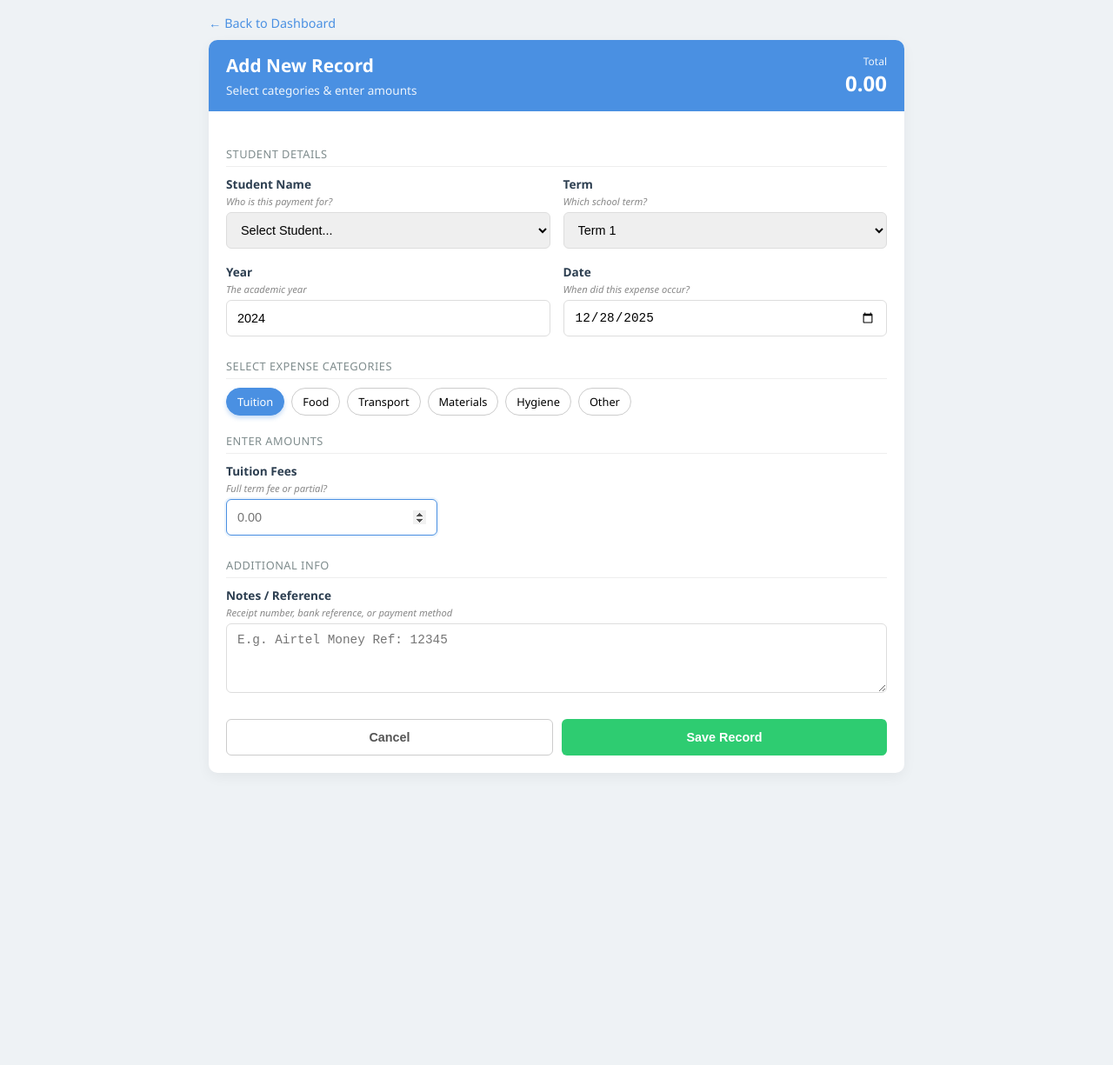
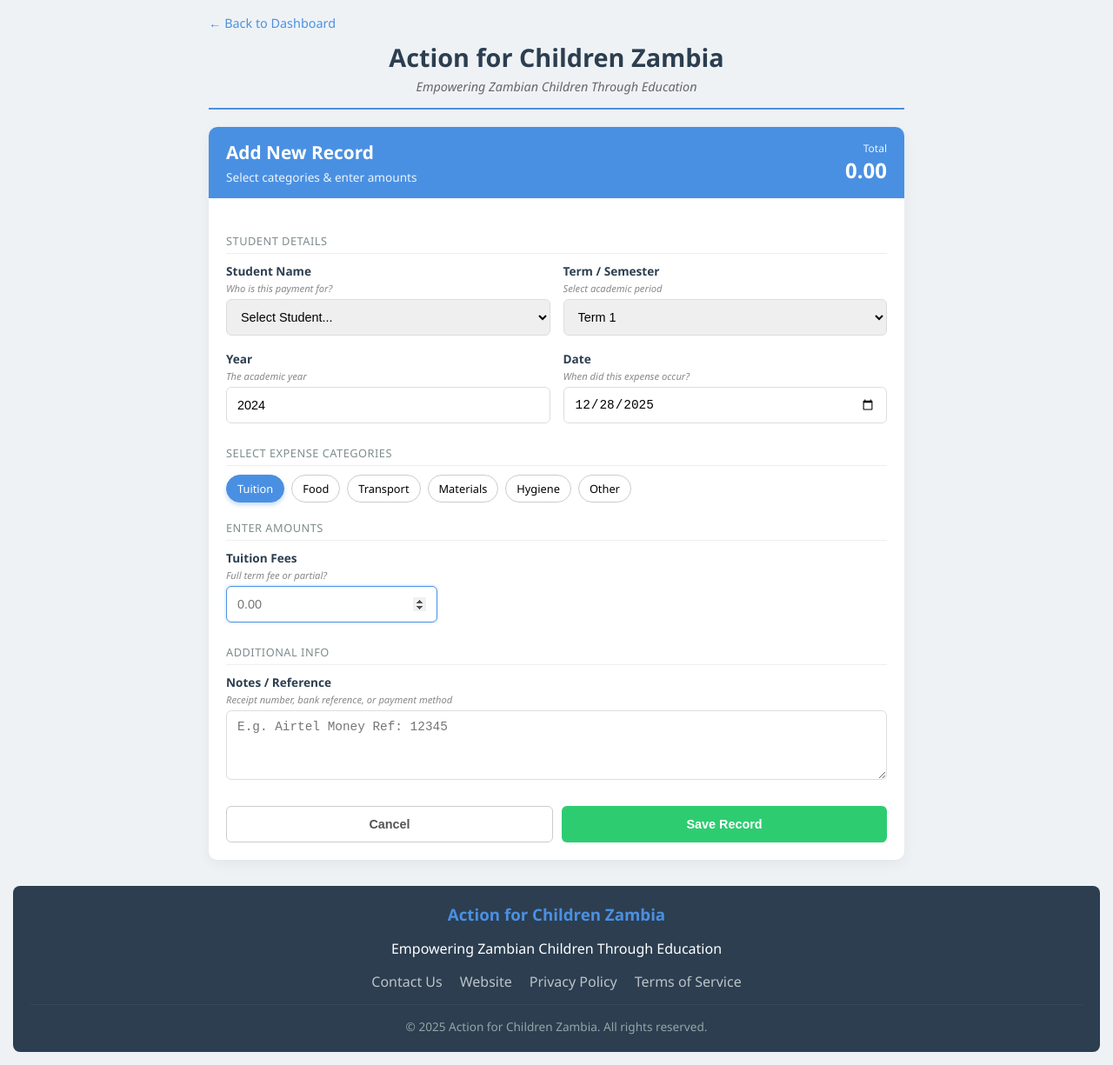
Before and after one commit to Godfrey-cyber23/schoolexpensesform, a plain HTML site: page index.html in a window 1280 px wide. Shown: the whole page at 87% size. Before the commit the page ends 904 px from the top, so only its background shows below. Drawn offline with Linux system fonts and the light colour scheme.

Commit message:
Add organization header and footer to enhance page structure and branding

```diff
--- a/index.html
+++ b/index.html
@@ -31,6 +31,40 @@
             max-width: 800px;
             margin: 0 auto;
         }
+
+ /* Organization Header Styling */
+.org-header {
+    text-align: center;
+    margin-bottom: 20px;
+    padding-bottom: 15px;
+    border-bottom: 2px solid var(--primary);
+}
+
+.org-name {
+    font-size: 1.8rem;
+    color: var(--dark);
+    margin: 0;
+    font-weight: bold;
+}
+
+.org-tagline {
+    font-size: 0.9rem;
+    color: #666;
+    font-style: italic;
+    margin-top: 5px;
+    display: block;
+}
+
+@media (max-width: 480px) {
+    .org-name {
+        font-size: 1.5rem;
+    }
+
+    .org-tagline {
+        font-size: 0.8rem;
+    }
+}
+
 
         .form-card {
             background: white;
@@ -399,6 +433,47 @@
             color: #721c24;
             border: 1px solid #f5c6cb;
         }
+
+/* Simple Footer */
+    .simple-footer {
+        background: #2c3e50;
+        color: white;
+        padding: 20px;
+        margin-top: 30px;
+        border-radius: 8px;
+        text-align: center;
+    }
+
+    .simple-footer h3 {
+        color: #4a90e2;
+        margin: 0 0 10px 0;
+    }
+
+    .footer-links {
+        margin: 15px 0;
+        display: flex;
+        justify-content: center;
+        gap: 20px;
+        flex-wrap: wrap;
+    }
+
+    .footer-links a {
+        color: #bdc3c7;
+        text-decoration: none;
+        transition: color 0.3s;
+    }
+
+    .footer-links a:hover {
+        color: #4a90e2;
+    }
+
+    .copyright {
+        font-size: 0.85rem;
+        color: #95a5a6;
+        margin-top: 15px;
+        border-top: 1px solid #34495e;
+        padding-top: 15px;
+    }
     </style>
 </head>
 
@@ -406,6 +481,11 @@
 
     <div class="container">
         <a href="dashboard.html" class="back-link">← Back to Dashboard</a>
+
+         <div class="org-header">
+        <h1 class="org-name">Action for Children Zambia</h1>
+        <span class="org-tagline">Empowering Zambian Children Through Education</span>
+    </div>
 
         <div class="form-card">
             <div class="form-header">
@@ -443,12 +523,18 @@
                         </select>
                     </div>
                     <div class="form-group">
-                        <label>Term</label>
-                        <small class="helper-text">Which school term?</small>
+    <label>Term / Semester</label>
+    <small class="helper-text">Select academic period</small>
     <select id="term" required>
+        <!-- Term Options -->
         <option value="Term 1">Term 1</option>
         <option value="Term 2">Term 2</option>
         <option value="Term 3">Term 3</option>
+        <!-- Semester Options -->
+        <option value="Semester 1">Semester 1</option>
+        <option value="Semester 2">Semester 2</option>
+        <!-- Special Term -->
+        <option value="Special Term">Special Term</option>
     </select>
 </div>
                 </div>
@@ -579,6 +665,22 @@
 
     <div id="loading">
         <div class="spinner"></div>
+    </div>
+
+<div class="simple-footer">
+    <h3>Action for Children Zambia</h3>
+    <p>Empowering Zambian Children Through Education</p>
+
+    <div class="footer-links">
+        <a href="mailto:info@afczambia.org">Contact Us</a>
+        <a href="https://www.afczambia.org" target="_blank">Website</a>
+        <a href="#">Privacy Policy</a>
+        <a href="#">Terms of Service</a>
+    </div>
+
+    <div class="copyright">
+        © 2025 Action for Children Zambia. All rights reserved.
+    </div>
 </div>
 
     <script>
```
Lines whose indentation alone changed are shown as unchanged.
